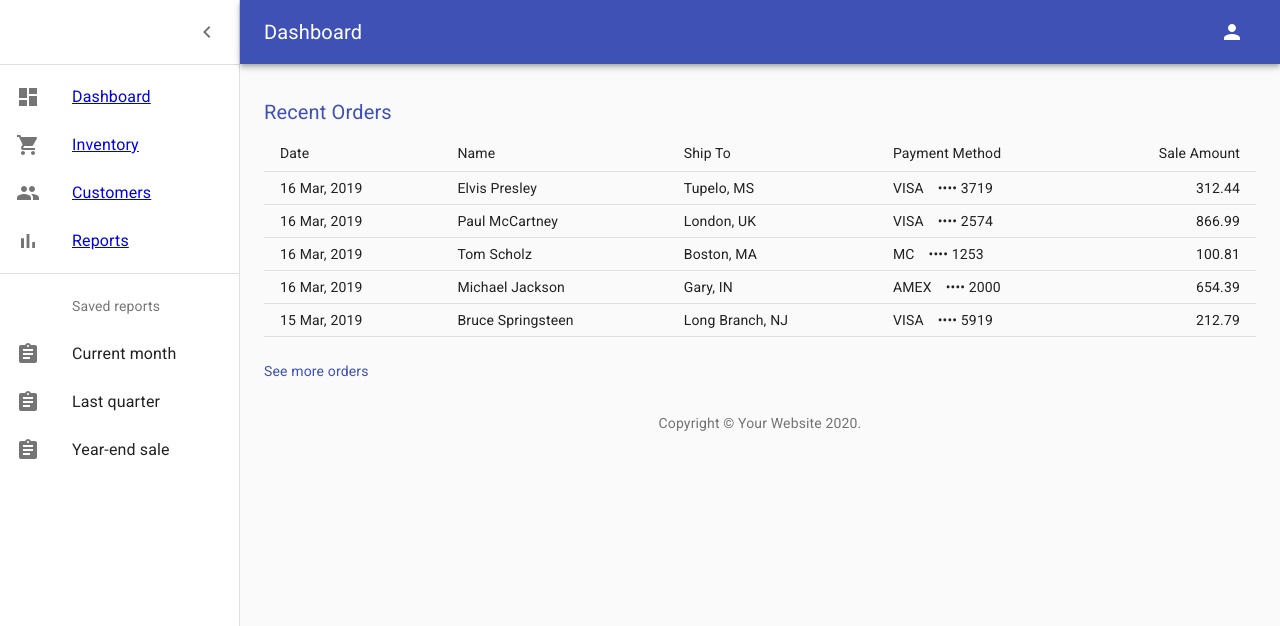
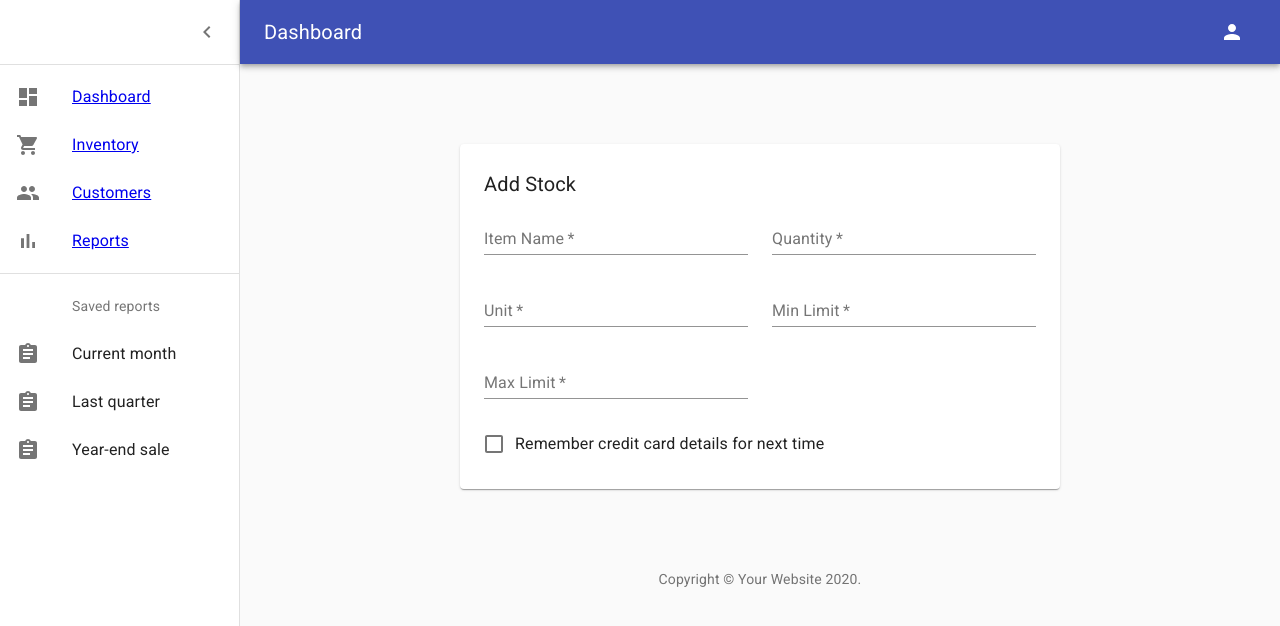
Before and after one commit to healthybee/healthybee-web, a React (Create React App) app: page /dashboard/inventory in a window 1280 px wide. Shown: the top 626 px of the page. Built offline with nearby package versions, Linux system fonts and the light colour scheme; what redux-immutable-state-invariant would draw is missing.

Commit message:
Added Inventory Layout

```diff
--- a/src/components/dashboard/inventory/Inventory.js
+++ b/src/components/dashboard/inventory/Inventory.js
@@ -1,103 +1,69 @@
 import React from 'react';
-import Link from '@material-ui/core/Link';
+import Typography from '@material-ui/core/Typography';
+import Grid from '@material-ui/core/Grid';
+import TextField from '@material-ui/core/TextField';
+import FormControlLabel from '@material-ui/core/FormControlLabel';
+import Checkbox from '@material-ui/core/Checkbox';
 import { makeStyles } from '@material-ui/core/styles';
-import Table from '@material-ui/core/Table';
-import TableBody from '@material-ui/core/TableBody';
-import TableCell from '@material-ui/core/TableCell';
-import TableHead from '@material-ui/core/TableHead';
-import TableRow from '@material-ui/core/TableRow';
-import Title from '../Title';
-
-// Generate Order Data
-function createData(id, date, name, shipTo, paymentMethod, amount) {
-  return { id, date, name, shipTo, paymentMethod, amount };
-}
-
-const rows = [
-  createData(
-    0,
-    '16 Mar, 2019',
-    'Elvis Presley',
-    'Tupelo, MS',
-    'VISA ⠀•••• 3719',
-    312.44
-  ),
-  createData(
-    1,
-    '16 Mar, 2019',
-    'Paul McCartney',
-    'London, UK',
-    'VISA ⠀•••• 2574',
-    866.99
-  ),
-  createData(
-    2,
-    '16 Mar, 2019',
-    'Tom Scholz',
-    'Boston, MA',
-    'MC ⠀•••• 1253',
-    100.81
-  ),
-  createData(
-    3,
-    '16 Mar, 2019',
-    'Michael Jackson',
-    'Gary, IN',
-    'AMEX ⠀•••• 2000',
-    654.39
-  ),
-  createData(
-    4,
-    '15 Mar, 2019',
-    'Bruce Springsteen',
-    'Long Branch, NJ',
-    'VISA ⠀•••• 5919',
-    212.79
-  ),
-];
-
-function preventDefault(event) {
-  event.preventDefault();
-}
+import Paper from '@material-ui/core/Paper';
 
 const useStyles = makeStyles((theme) => ({
-  seeMore: {
+  layout: {
+    width: 'auto',
+    marginLeft: theme.spacing(2),
+    marginRight: theme.spacing(2),
+    [theme.breakpoints.up(600 + theme.spacing(2) * 2)]: {
+      width: 600,
+      marginLeft: 'auto',
+      marginRight: 'auto',
+    },
+  },
+  paper: {
     marginTop: theme.spacing(3),
+    marginBottom: theme.spacing(3),
+    padding: theme.spacing(2),
+    [theme.breakpoints.up(600 + theme.spacing(3) * 2)]: {
+      marginTop: theme.spacing(6),
+      marginBottom: theme.spacing(6),
+      padding: theme.spacing(3),
+    },
   },
 }));
 
-export default function Orders() {
+export default function PaymentForm() {
   const classes = useStyles();
   return (
-    <React.Fragment>
-      <Title>Recent Orders</Title>
-      <Table size="small">
-        <TableHead>
-          <TableRow>
-            <TableCell>Date</TableCell>
-            <TableCell>Name</TableCell>
-            <TableCell>Ship To</TableCell>
-            <TableCell>Payment Method</TableCell>
-            <TableCell align="right">Sale Amount</TableCell>
-          </TableRow>
-        </TableHead>
-        <TableBody>
-          {rows.map((row) => (
-            <TableRow key={row.id}>
-              <TableCell>{row.date}</TableCell>
-              <TableCell>{row.name}</TableCell>
-              <TableCell>{row.shipTo}</TableCell>
-              <TableCell>{row.paymentMethod}</TableCell>
-              <TableCell align="right">{row.amount}</TableCell>
-            </TableRow>
-          ))}
-        </TableBody>
-      </Table>
-      <div className={classes.seeMore}>
-        <Link color="primary" href="#" onClick={preventDefault}>
-          See more orders
-        </Link>
-      </div>
-    </React.Fragment>
+    <main className={classes.layout}>
+      <Paper className={classes.paper}>
+        <Typography variant="h6" gutterBottom>
+          Add Stock
+        </Typography>
+        <Grid container spacing={3}>
+          <Grid item xs={12} md={6}>
+            <TextField required id="cardName" label="Item Name" fullWidth />
+          </Grid>
+          <Grid item xs={12} md={6}>
+            <TextField required id="cardNumber" label="Quantity" fullWidth />
+          </Grid>
+          <Grid item xs={12} md={6}>
+            <TextField required id="cardNumber" label="Unit" fullWidth />
+          </Grid>
+          <Grid item xs={12} md={6}>
+            <TextField required id="expDate" label="Min Limit" fullWidth />
+          </Grid>
+          <Grid item xs={12} md={6}>
+            <TextField required id="expDate" label="Max Limit" fullWidth />
+          </Grid>
+          <Grid item xs={12}>
+            <FormControlLabel
+              control={
+                <Checkbox color="secondary" name="saveCard" value="yes" />
+              }
+              label="Remember credit card details for next time"
+            />
+          </Grid>
+        </Grid>
+      </Paper>
+    </main>
   );
 }
```
